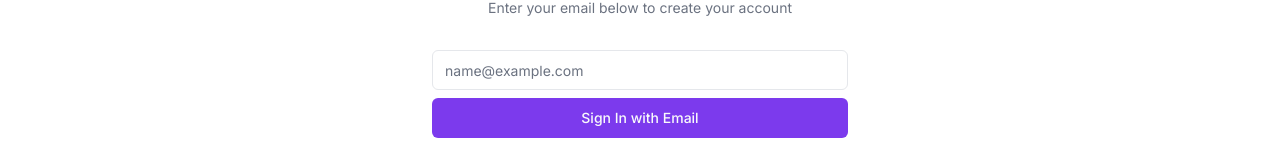
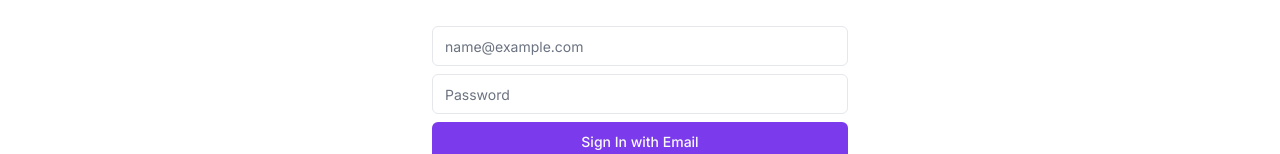
Before and after one commit to daniel-nis/stunning, a Next.js app: page /login in a window 1280 px wide. Shown: the part 377-531 px from the top of the page. Built offline with nearby package versions, Linux system fonts and the light colour scheme; no server answers; the database is empty.

Commit message:
login page styling, functionality

```diff
--- a/components/AuthForm.tsx
+++ b/components/AuthForm.tsx
@@ -1,25 +1,40 @@
-"use client"
+"use client";
 
-import * as React from "react"
+import * as React from "react";
 
-import { cn } from "@/lib/utils"
-import { Icons } from "@/components/ui/icons"
-import { Button } from "@/components/ui/button"
-import { Input } from "@/components/ui/input"
-import { Label } from "@/components/ui/label"
+import { cn } from "@/lib/utils";
+import { Icons } from "@/components/ui/icons";
+import { Button } from "@/components/ui/button";
+import { Input } from "@/components/ui/input";
+import { Label } from "@/components/ui/label";
+
+import { useAuth } from "@/utils/useAuth";
 
 interface UserAuthFormProps extends React.HTMLAttributes<HTMLDivElement> {}
 
 export function UserAuthForm({ className, ...props }: UserAuthFormProps) {
-  const [isLoading, setIsLoading] = React.useState<boolean>(false)
+  const [isLoading, setIsLoading] = React.useState<boolean>(false);
+
+  const { signUp, signIn, signOut } = useAuth();
 
   async function onSubmit(event: React.SyntheticEvent) {
-    event.preventDefault()
-    setIsLoading(true)
+    event.preventDefault();
+    setIsLoading(true);
+
+    const email = (event.target as HTMLFormElement).email.value;
+    const password = (event.target as HTMLFormElement).password.value;
+
+    const { error } = await signIn(email, password);
+
+    if (error) {
+      console.error("Error signing in:", error);
+    }
+
+    setIsLoading(false);
 
     setTimeout(() => {
-      setIsLoading(false)
-    }, 3000)
+      setIsLoading(false);
+    }, 3000);
   }
 
   return (
@@ -36,6 +51,20 @@ export function UserAuthForm({ className, ...props }: UserAuthFormProps) {
               type="email"
               autoCapitalize="none"
               autoComplete="email"
+              autoCorrect="off"
+              disabled={isLoading}
+            />
+          </div>
+          <div className="grid gap-1">
+            <Label className="sr-only" htmlFor="password">
+              Password
+            </Label>
+            <Input
+              id="password"
+              placeholder="Password"
+              type="password"
+              autoCapitalize="none"
+              autoComplete="current-password"
               autoCorrect="off"
               disabled={isLoading}
             />
@@ -67,5 +96,5 @@ export function UserAuthForm({ className, ...props }: UserAuthFormProps) {
         GitHub
       </Button> */}
     </div>
-  )
+  );
 }
--- a/utils/useAuth.ts
+++ b/utils/useAuth.ts
@@ -1,6 +1,6 @@
-import { useState, useEffect } from 'react';
+import { useState, useEffect, useCallback } from 'react';
 import { supabase } from '@/supabaseClient';
-import { useRouter } from 'next/router';
+// import { useRouter } from 'next/router';
 import { Session, User, AuthSession, AuthResponse } from '@supabase/supabase-js';
 
 export type AuthUser = {
@@ -12,7 +12,7 @@ export type AuthUser = {
 export const useAuth = () => {
   const [user, setUser] = useState<AuthUser | null>(null);
   const [loading, setLoading] = useState(true);
-  const router = useRouter();
+//   const router = useRouter();
 
   useEffect(() => {
     const getUserData = async () => {
@@ -90,7 +90,7 @@ export const useAuth = () => {
     return { user: data.user, error };
   };
 
-  const signOut = async () => {
+  const signOut = useCallback(async () => {
     const { error } = await supabase.auth.signOut();
 
     if (error) {
@@ -98,8 +98,7 @@ export const useAuth = () => {
     }
 
     setUser(null);
-    router.push('/');
-  };
+  }, []);
 
 //   const signInWithProvider = async (provider: 'google' | 'github') => {
 //     const { data, error }: AuthResponse = await supabase.auth.signInWithOAuth({
```
